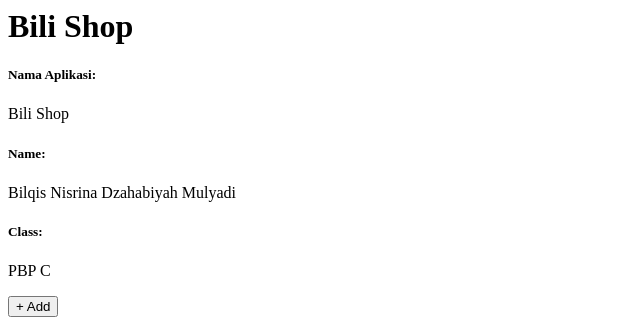
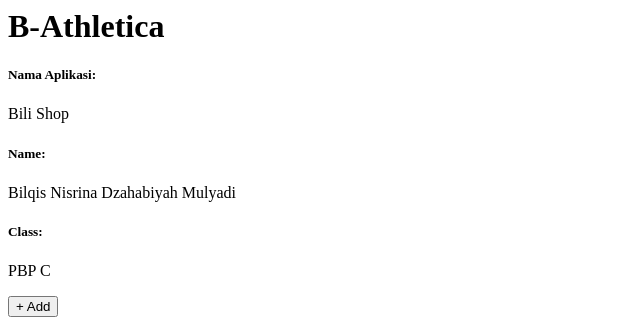
Before and after one commit to bilqisninsrina/Football_Shop, a Django app: page / in a window 1280 px wide. Shown: the top 321 px of the page, without its empty margins (0-640 px from the left). Run offline with Django 5.2, Linux system fonts and the light colour scheme; data that the repository does not hold is empty.

Commit message:
B-Athletica

```diff
--- a/main/templates/main.html
+++ b/main/templates/main.html
@@ -1,4 +1,4 @@
-<h1>Bili Shop</h1>
+<h1>B-Athletica</h1>
 
 <h5>Nama Aplikasi: </h5>
 <p>{{ nama_aplikasi }}</p>
```
Also changed, not shown: README.md.
